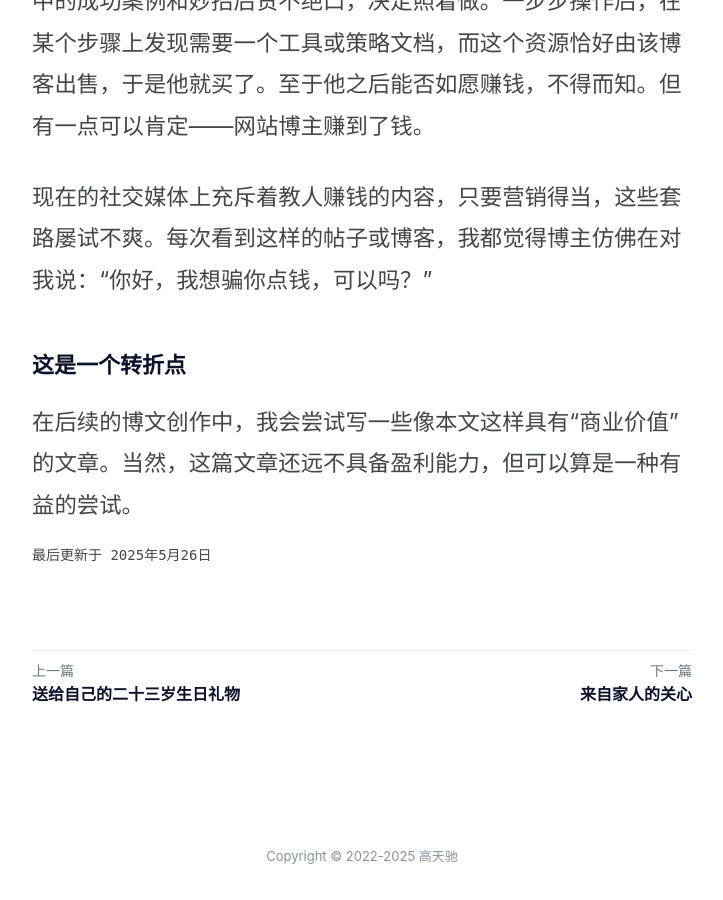
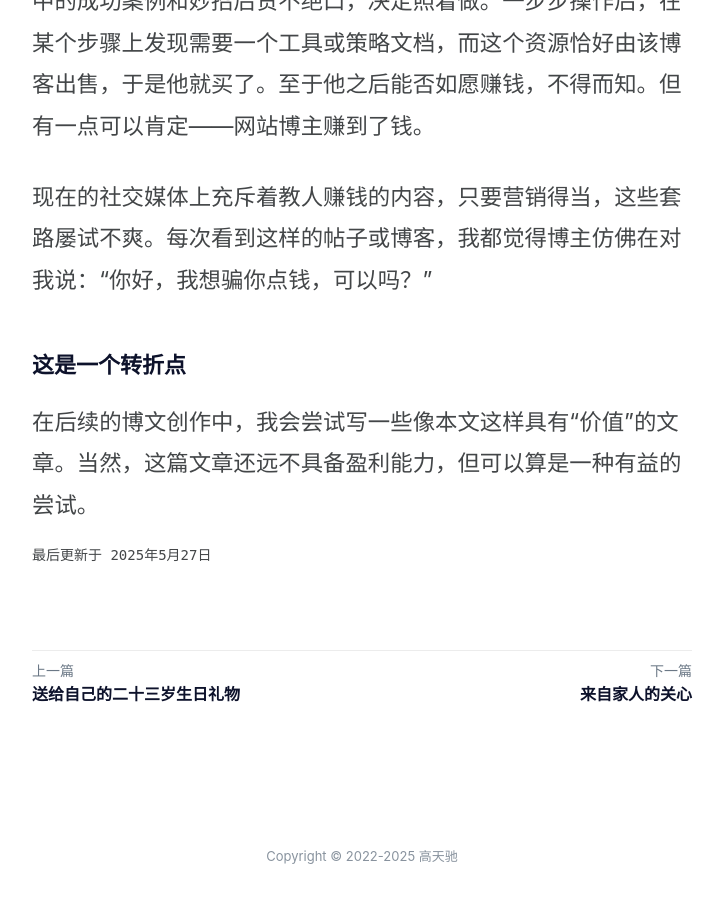
Before and after one commit to gaotianchi/gaotianchi.github.io, a Jekyll site: the page built from _posts/2025-05-26-turn-blogging-into-a-business.md, in a window 1280 px wide and 900 px high, scrolled down 5843 px. Shown: the whole window, without its empty margins (278-1001 px from the left). Built offline with Jekyll 4.4.1, drawn with Linux system fonts in a browser that asks for light colours; comment, search, counter and statistics services are not loaded.

Commit message:
vault backup: 2025-05-27 22:08:33

```diff
--- a/_posts/2025-05-26-turn-blogging-into-a-business.md
+++ b/_posts/2025-05-26-turn-blogging-into-a-business.md
@@ -5,10 +5,10 @@
 description: 本文记录了作者从技术折腾者转变为内容创作者的心路历程，反思博客运营的本质，探讨从个人表达到商业转型的可能性，并借助成功案例分析博客发展的方向与挑战，表达了持续创作的重要性与个人博客的独特价值。
 image:
 layout: post
-modifiedAt: 2025-05-26 22:23:33
+modifiedAt: 2025-05-27 22:08:30
 showImage: true
 tags:
-  - 价值
+  - 随笔
 title: 把博客做成一门生意
 ---
 
@@ -67,4 +67,4 @@
 
 ## 这是一个转折点
 
-在后续的博文创作中，我会尝试写一些像本文这样具有“商业价值”的文章。当然，这篇文章还远不具备盈利能力，但可以算是一种有益的尝试。
+在后续的博文创作中，我会尝试写一些像本文这样具有“价值”的文章。当然，这篇文章还远不具备盈利能力，但可以算是一种有益的尝试。
```
